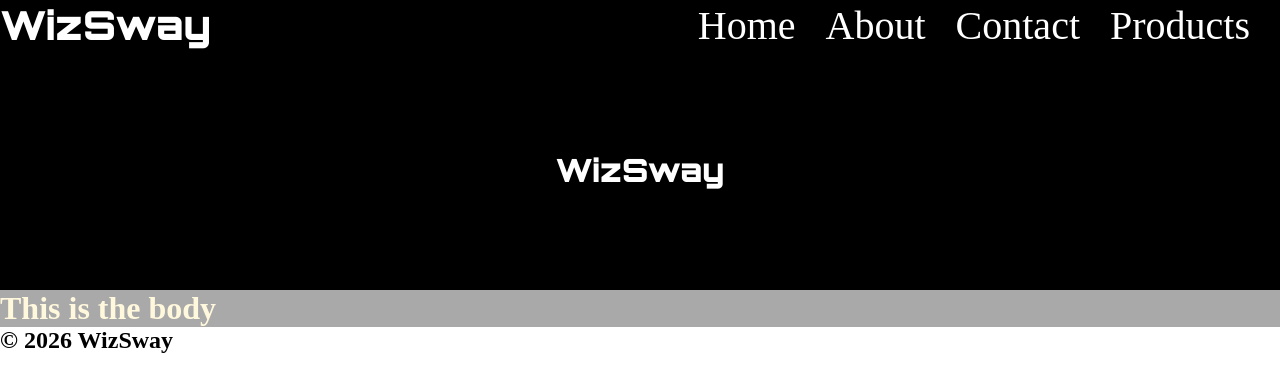
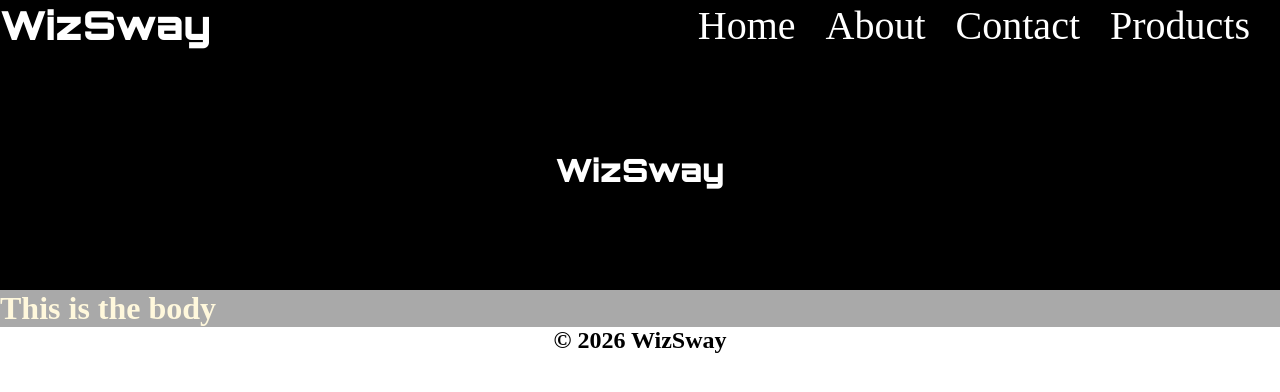
Before and after one commit to aabdullahsayed/WizSway_V2, a React (Vite) app: page / in a window 1280 px wide. Shown: the top 392 px of the page. Built offline with nearby package versions, Linux system fonts and the light colour scheme.

Commit message:
Update Footer.css

```diff
--- a/src/Components/Footer/Footer.css
+++ b/src/Components/Footer/Footer.css
@@ -0,0 +1,5 @@
+.footer-container {
+    text-align: center;
+    font-family: "Times New Roman", Times, serif;
+    color: black;
+}
```
